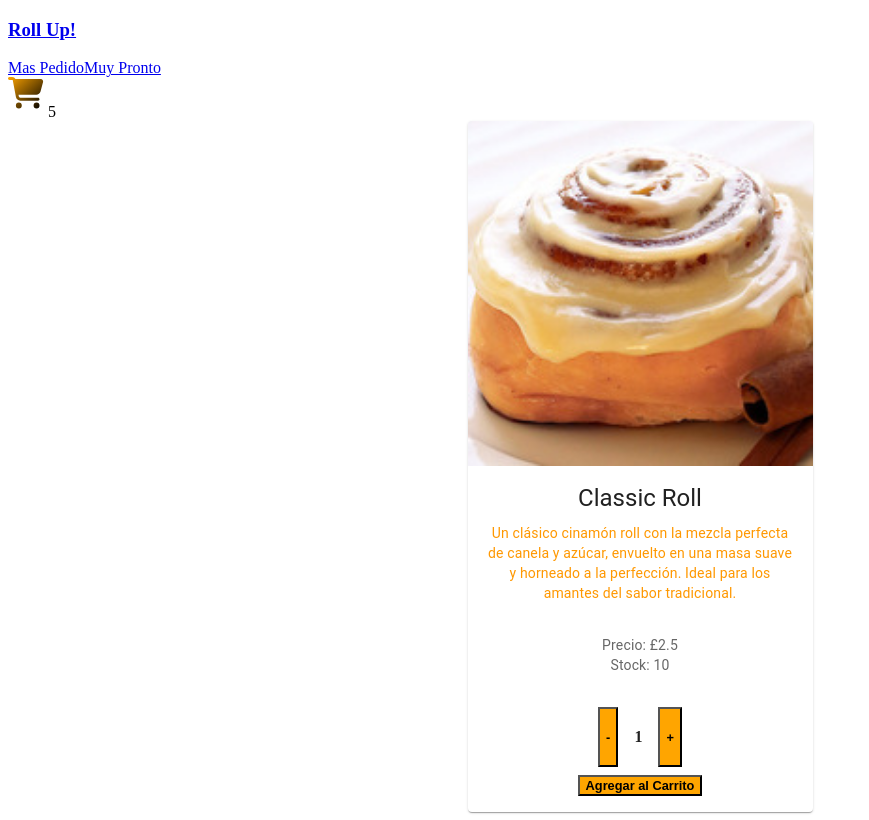
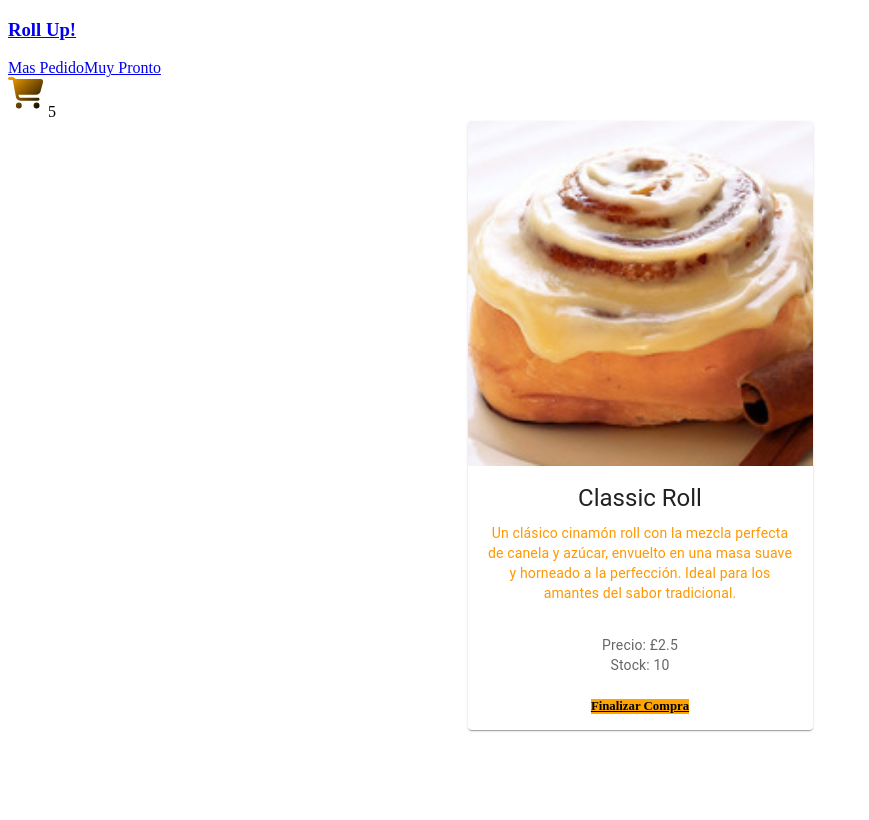
Before and after one commit to Pablobollero/Final-Project-ReactJS, a React (Create React App) app: page /item/1 in a window 1280 px wide. Both pictures are taken after a click on the button "Agregar al Carrito". Shown: the whole page, without its empty margins (0-869 px from the left). Built offline with nearby package versions, Linux system fonts and the light colour scheme; the HTML template or start-up script is replaced by a standard one.

Commit message:
Contador Sincronizado

```diff
--- a/src/Components/ItemDetail/ItemDetail.js
+++ b/src/Components/ItemDetail/ItemDetail.js
@@ -1,4 +1,3 @@
-import * as React from "react";
 import Card from "@mui/material/Card";
 import CardActions from "@mui/material/CardActions";
 import CardContent from "@mui/material/CardContent";
@@ -6,8 +5,15 @@ import CardMedia from "@mui/material/CardMedia";
 import Typography from "@mui/material/Typography";
 import ItemCount from "../ItemCount/ItemCount";
 import "./ItemDetail.css";
+import { useState } from "react";
+import { Link } from "react-router-dom";
 
 const ItemDetail = ({id, name, img, category, description, price, stock}) => {
+    const [quantityAdded, setQuantityAdded] = useState(0)
+
+    const handleOnAdd = (quantity) => {
+        setQuantityAdded(quantity)
+    }
 
     return (
         <Card sx={{ maxWidth: 345 }}>
@@ -33,7 +39,13 @@ const ItemDetail = ({id, name, img, category, description, price, stock}) => {
             </Typography>
         </CardContent>
         <CardActions className='count'>
-            <ItemCount initial={1} stock={stock} onAdd={(quantity) => console.log('Cantidad Agregada ', quantity)}/>
+            {
+                quantityAdded > 0 ? (
+                    <Link to='/cart' className="Option btn btn-success btn-sm">Finalizar Compra</Link>
+                ) : (
+                    <ItemCount initial={1} stock={stock} onAdd={handleOnAdd} />
+                )
+            }
         </CardActions>
         </Card>
     )
```
